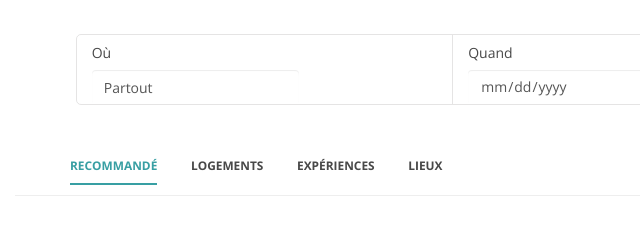
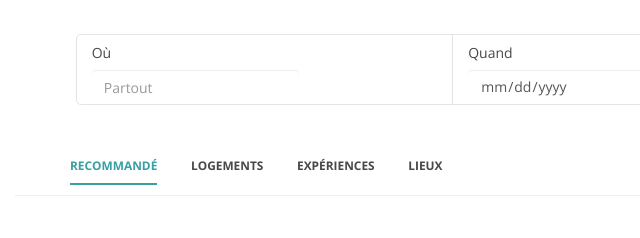
Before and after one commit to Tcheny/projet-Airbnb, a plain HTML site: page index.html in a window 1280 px wide. Shown: the part 389-627 px from the top of the page, 0-640 px from the left. Drawn offline with nearby package versions, Linux system fonts and the light colour scheme.

Commit message:
update placeholder

```diff
--- a/index.html
+++ b/index.html
@@ -51,7 +51,7 @@
       <div class="row search-bar search">
         <div class="col-md-4">
           <h5>Où</h5>
-          <input class="form-control" type="text" name="search" value="Partout">
+          <input class="form-control" type="text" name="search" placeholder="Partout">
         </div>
         <div class="col-md-4 section-bar">
           <h5>Quand</h5>
```
